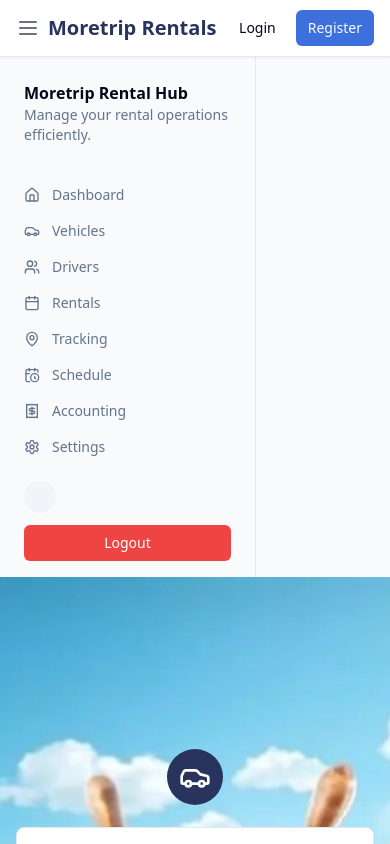
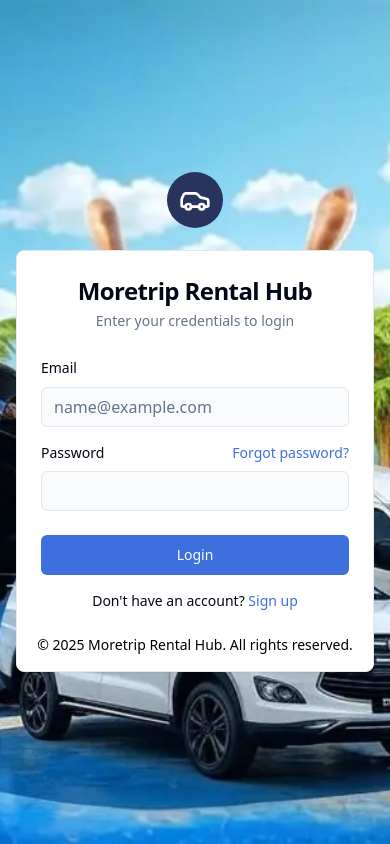
Before and after one commit to recehantoken/journey-track-hub, a React (Vite) app: page /login in a window 390 px wide. Shown: the top 844 px of the page. Built offline with nearby package versions, Linux system fonts and the light colour scheme.

Commit message:
Reverted to commit 10618717c5a0aff333b459059283743aa0ad6e1f

```diff
--- a/src/App.tsx
+++ b/src/App.tsx
@@ -1,3 +1,4 @@
+
 import { Toaster } from "@/components/ui/toaster";
 import { Toaster as Sonner } from "@/components/ui/sonner";
 import { TooltipProvider } from "@/components/ui/tooltip";
@@ -5,9 +6,6 @@ import { QueryClient, QueryClientProvider } from "@tanstack/react-query";
 import { BrowserRouter, Routes, Route, Navigate } from "react-router-dom";
 import MainLayout from "./components/layout/MainLayout";
 import { AuthProvider, useAuth } from "./contexts/AuthContext";
-import React, { useState } from "react";
-import Navbar from "./components/layout/Navbar";
-import Sidebar from "./components/layout/Sidebar";
 
 // Pages
 import Index from "./pages/Index";
@@ -80,15 +78,11 @@ const AppRoutes = () => {
 };
 
 const App = () => {
-  const [sidebarOpen, setSidebarOpen] = useState(false);
-
   return (
     <QueryClientProvider client={queryClient}>
       <TooltipProvider>
         <AuthProvider>
           <BrowserRouter>
-            <Navbar onOpenSidebar={() => setSidebarOpen(true)} />
-            <Sidebar open={sidebarOpen} setOpen={setSidebarOpen} />
             <AppRoutes />
           </BrowserRouter>
           <Toaster />
--- a/src/components/layout/Navbar.tsx
+++ b/src/components/layout/Navbar.tsx
@@ -1,4 +1,3 @@
-import { useState } from "react"; // Import useState
 import { Link } from "react-router-dom";
 import { Button } from "@/components/ui/button";
 import { User as UserIcon } from "lucide-react";
@@ -12,13 +11,9 @@ import {
   DropdownMenuSeparator,
   DropdownMenuTrigger,
 } from "@/components/ui/dropdown-menu";
-import { MenuIcon } from "lucide-react"; // Import MenuIcon
+import { SidebarTrigger } from "@/components/ui/sidebar";
 
-interface NavbarProps {
-  onOpenSidebar: () => void;
-}
-
-const Navbar: React.FC<NavbarProps> = ({ onOpenSidebar }) => {
+const Navbar = () => {
   const { user, signOut } = useAuth();
 
   const handleSignOut = async () => {
@@ -38,13 +33,7 @@ const Navbar: React.FC<NavbarProps> = ({ onOpenSidebar }) => {
       <div className="flex items-center justify-between">
         {/* Left side */}
         <div className="flex items-center">
-          <button // Replace SidebarTrigger with a button
-            onClick={onOpenSidebar}
-            className="block lg:hidden mr-2"
-            aria-label="Open Sidebar"
-          >
-            <MenuIcon className="h-6 w-6 text-gray-500" />
-          </button>
+          <SidebarTrigger className="block lg:hidden mr-2" />
           <Link to="/" className="flex items-center">
             <span className="text-xl font-bold text-navy-800">
               Moretrip Rentals
--- a/src/components/layout/Sidebar.tsx
+++ b/src/components/layout/Sidebar.tsx
@@ -146,7 +146,7 @@ const Sidebar: React.FC<SidebarProps> = ({ open, setOpen }) => {
         </SheetContent>
       </Sheet>
 
-      <aside className="md:block w-64 shrink-0 border-r flex flex-col">
+      <aside className="hidden md:block w-64 shrink-0 border-r flex flex-col">
         {renderSidebarContent()}
       </aside>
     </>
```
